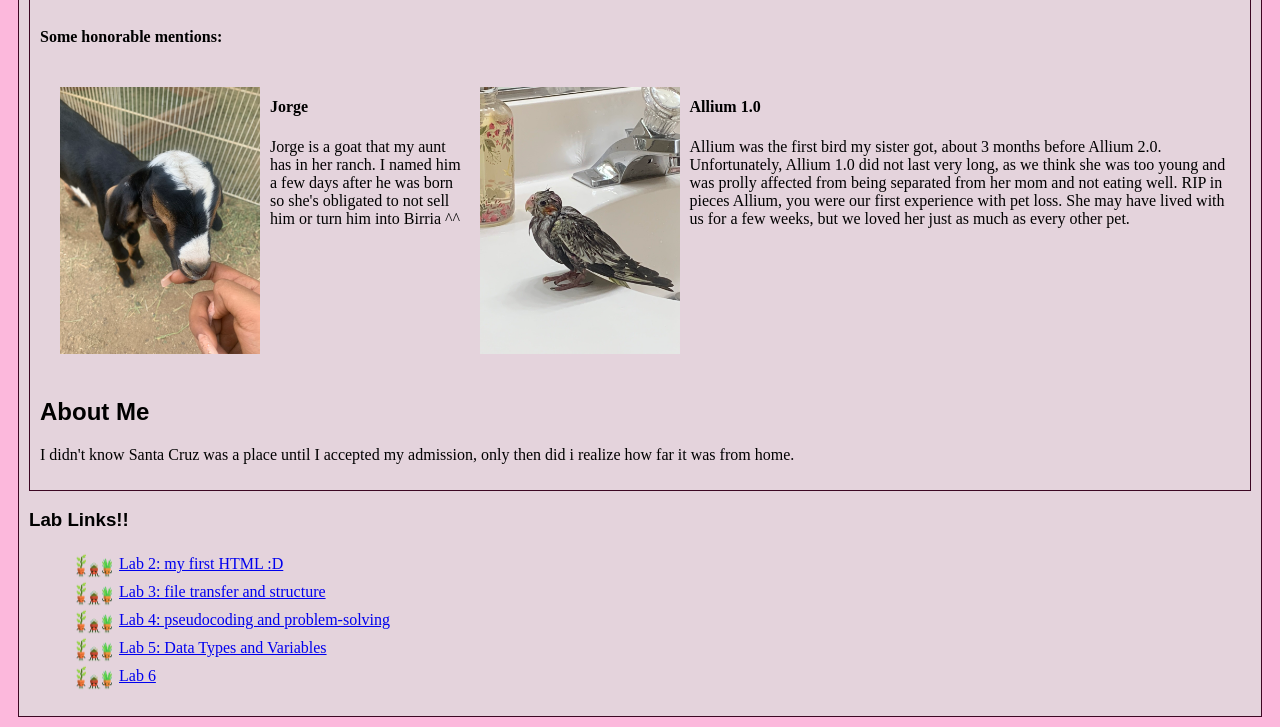
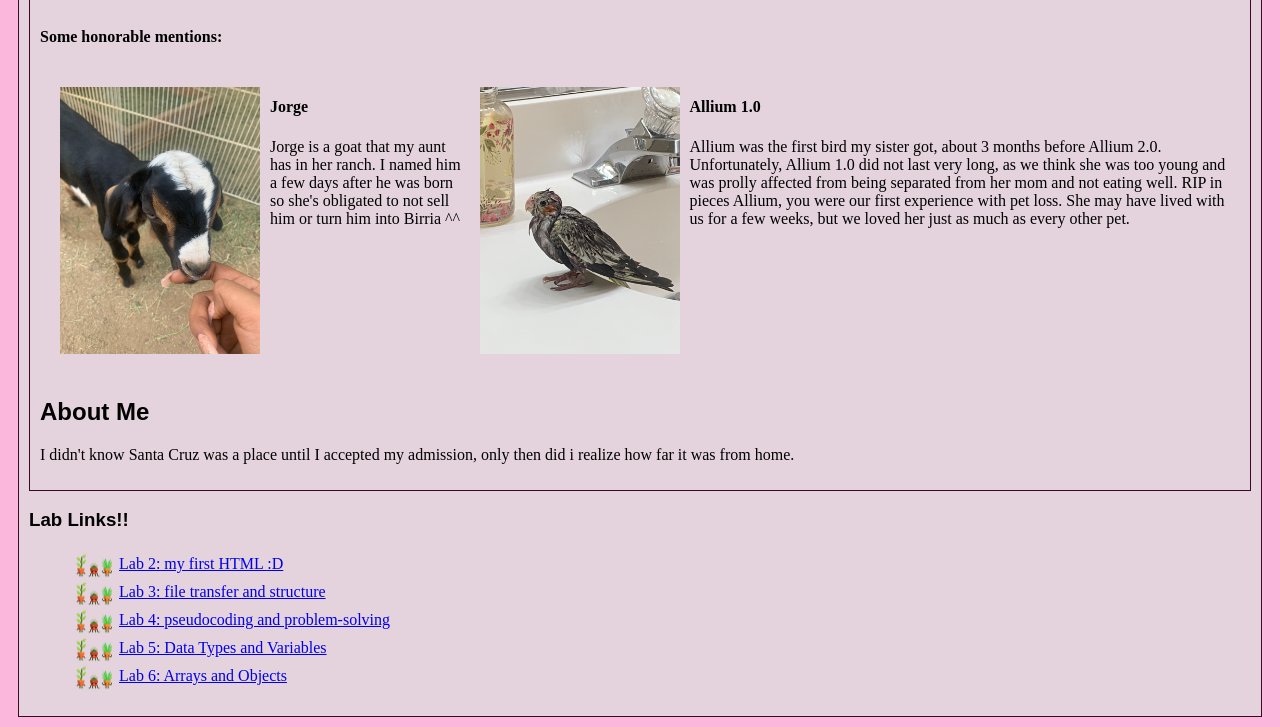
Before and after one commit to alegnaa/art101, a plain HTML site: page index.html in a window 1280 px wide. Shown: the part 2237-2964 px from the top of the page. Drawn offline with Linux system fonts and the light colour scheme.

Commit message:
lab6 link

```diff
--- a/index.html
+++ b/index.html
@@ -186,7 +186,7 @@
 				<li id="img"><a href="https://alegnaa.github.io/art101/lab3/">Lab 3: file transfer and structure</a> </li>
 				<li id="img"><a href="https://alegnaa.github.io/art101/lab4/">Lab 4: pseudocoding and problem-solving</a> </li>
 				<li id="img"><a href="lab5/">Lab 5: Data Types and Variables</a> </li>
-				<li id="img"><a href="lab6/">Lab 6</a> </li>
+				<li id="img"><a href="lab6/">Lab 6: Arrays and Objects</a> </li>
 			</ul>
 		</nav>
 	</main>
```
